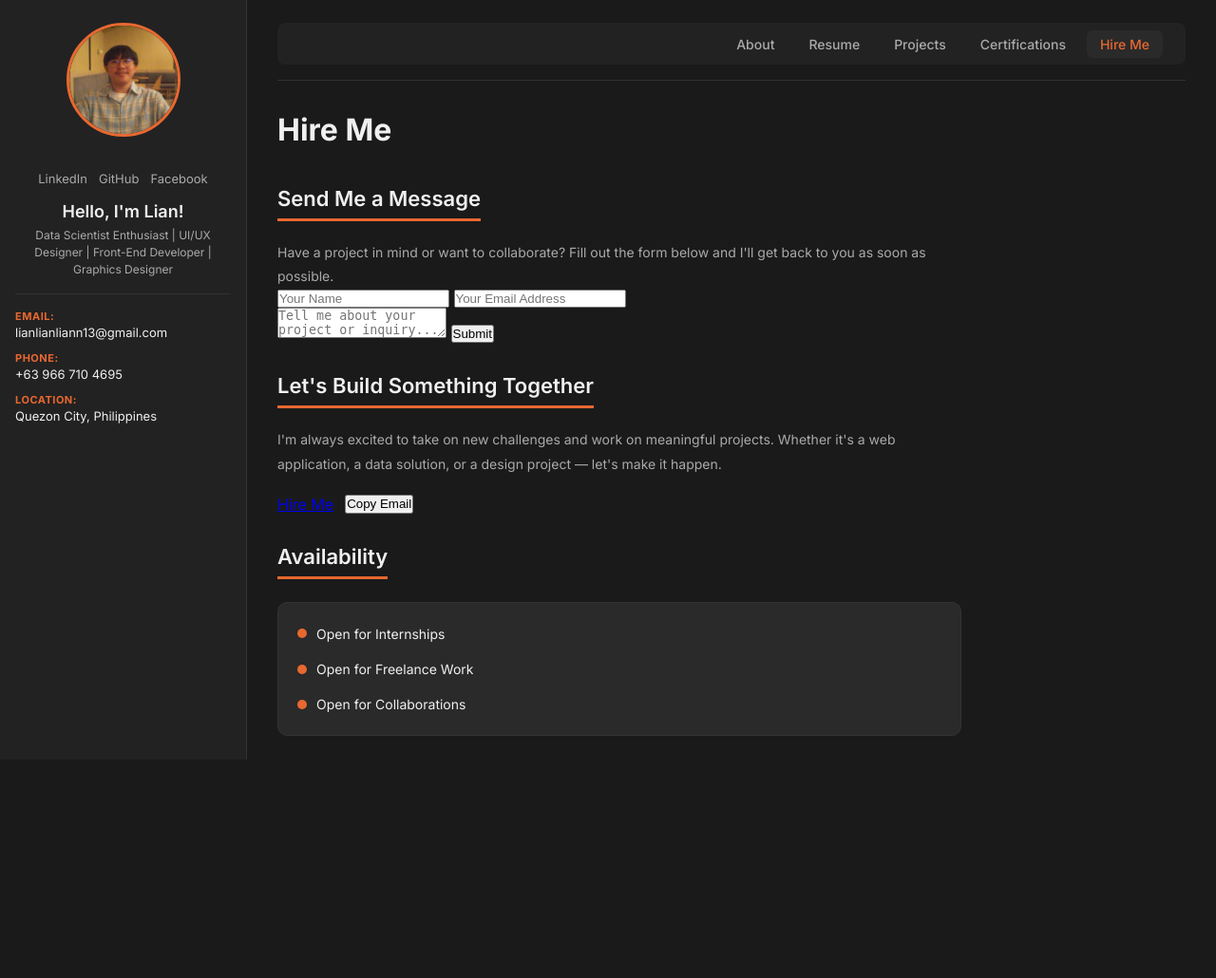
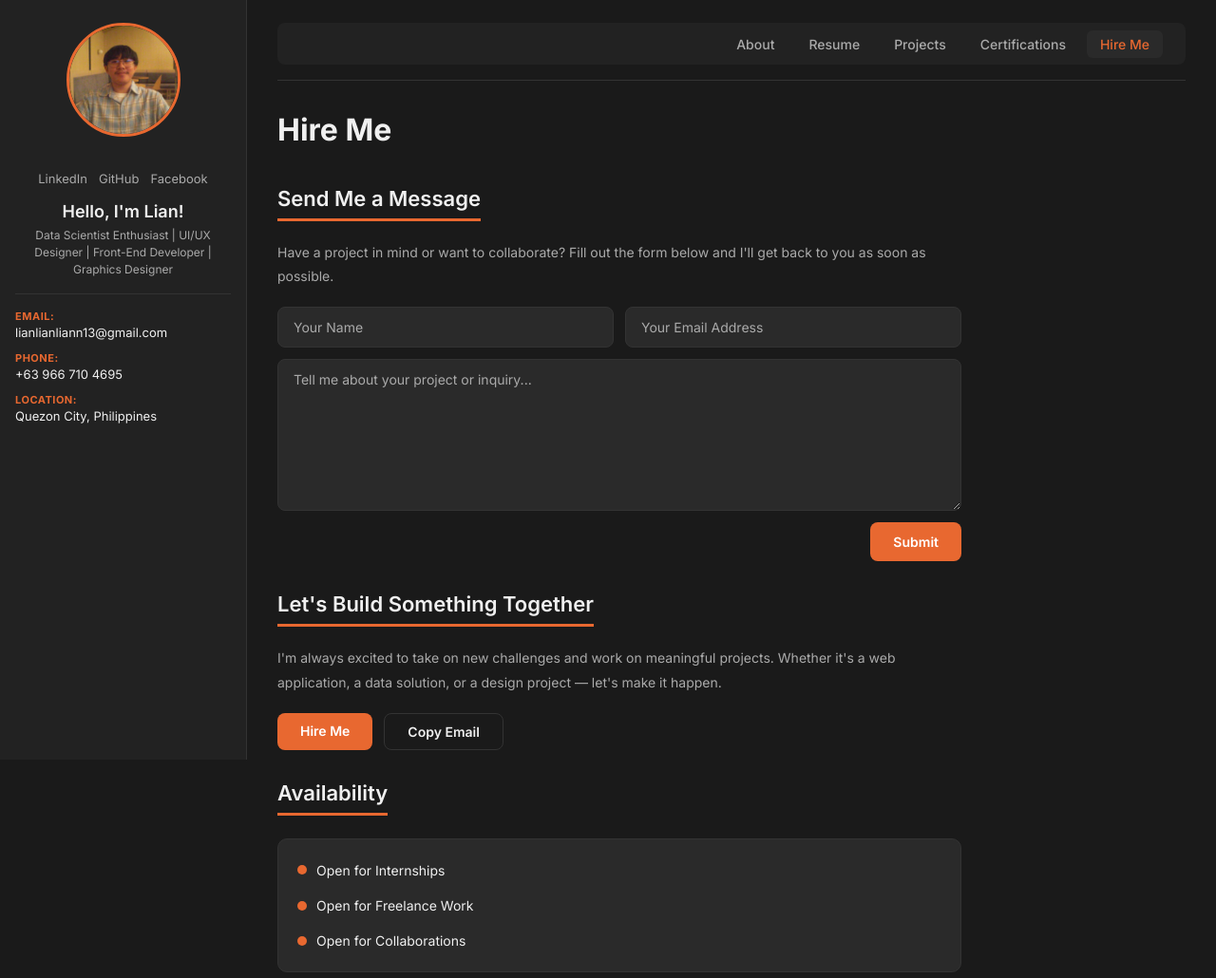
Before and after one commit to lianlianliann/portfolio-ni-lian, a PHP site: page /hire-me.html in a window 1280 px wide. Shown: the top 1030 px of the page at 95% size. Before the commit the page ends 800 px from the top, so only its background shows below. Run offline with PHP 8.4, Linux system fonts and the light colour scheme.

Commit message:
feat: add contact form and hire me buttons CSS styles

```diff
--- a/style.css
+++ b/style.css
@@ -718,3 +718,120 @@ body {
     color: var(--text-primary);
     margin: 0;
 }
+
+/* ================================
+   CONTACT FORM
+================================ */
+.contact-form {
+    display: flex;
+    flex-direction: column;
+    gap: 12px;
+    margin-top: 20px;
+    max-width: 720px;
+}
+
+.form-row {
+    display: flex;
+    gap: 12px;
+}
+
+.form-input {
+    flex: 1;
+    background-color: var(--bg-card);
+    border: 1px solid var(--border);
+    border-radius: 8px;
+    padding: 12px 16px;
+    font-size: 14px;
+    font-family: 'Inter', sans-serif;
+    color: var(--text-primary);
+    outline: none;
+    transition: border-color 0.2s ease;
+}
+
+.form-input:focus {
+    border-color: var(--accent);
+}
+
+.form-input::placeholder {
+    color: var(--text-secondary);
+}
+
+.form-textarea {
+    background-color: var(--bg-card);
+    border: 1px solid var(--border);
+    border-radius: 8px;
+    padding: 12px 16px;
+    font-size: 14px;
+    font-family: 'Inter', sans-serif;
+    color: var(--text-primary);
+    outline: none;
+    resize: vertical;
+    min-height: 160px;
+    transition: border-color 0.2s ease;
+}
+
+.form-textarea:focus {
+    border-color: var(--accent);
+}
+
+.form-textarea::placeholder {
+    color: var(--text-secondary);
+}
+
+.form-submit {
+    background-color: var(--accent);
+    color: #ffffff;
+    border: none;
+    border-radius: 8px;
+    padding: 12px 24px;
+    font-size: 14px;
+    font-weight: 600;
+    font-family: 'Inter', sans-serif;
+    cursor: pointer;
+    transition: opacity 0.2s ease, transform 0.2s ease;
+    align-self: flex-end;
+}
+
+.form-submit:hover {
+    opacity: 0.85;
+    transform: translateY(-2px);
+}
+
+/* ================================
+   HIRE ME & COPY EMAIL BUTTONS
+================================ */
+.hire-btn {
+    display: inline-block;
+    padding: 10px 24px;
+    background-color: var(--accent);
+    color: #ffffff;
+    text-decoration: none;
+    border-radius: 8px;
+    font-size: 14px;
+    font-weight: 600;
+    transition: opacity 0.2s ease, transform 0.2s ease;
+}
+
+.hire-btn:hover {
+    opacity: 0.85;
+    transform: translateY(-2px);
+}
+
+.copy-email-btn {
+    display: inline-block;
+    padding: 10px 24px;
+    background-color: transparent;
+    color: var(--text-primary);
+    border: 1px solid var(--border);
+    border-radius: 8px;
+    font-size: 14px;
+    font-weight: 600;
+    font-family: 'Inter', sans-serif;
+    cursor: pointer;
+    transition: border-color 0.2s ease, color 0.2s ease;
+}
+
+.copy-email-btn:hover {
+    border-color: var(--accent);
+    color: var(--accent);
+}
```
